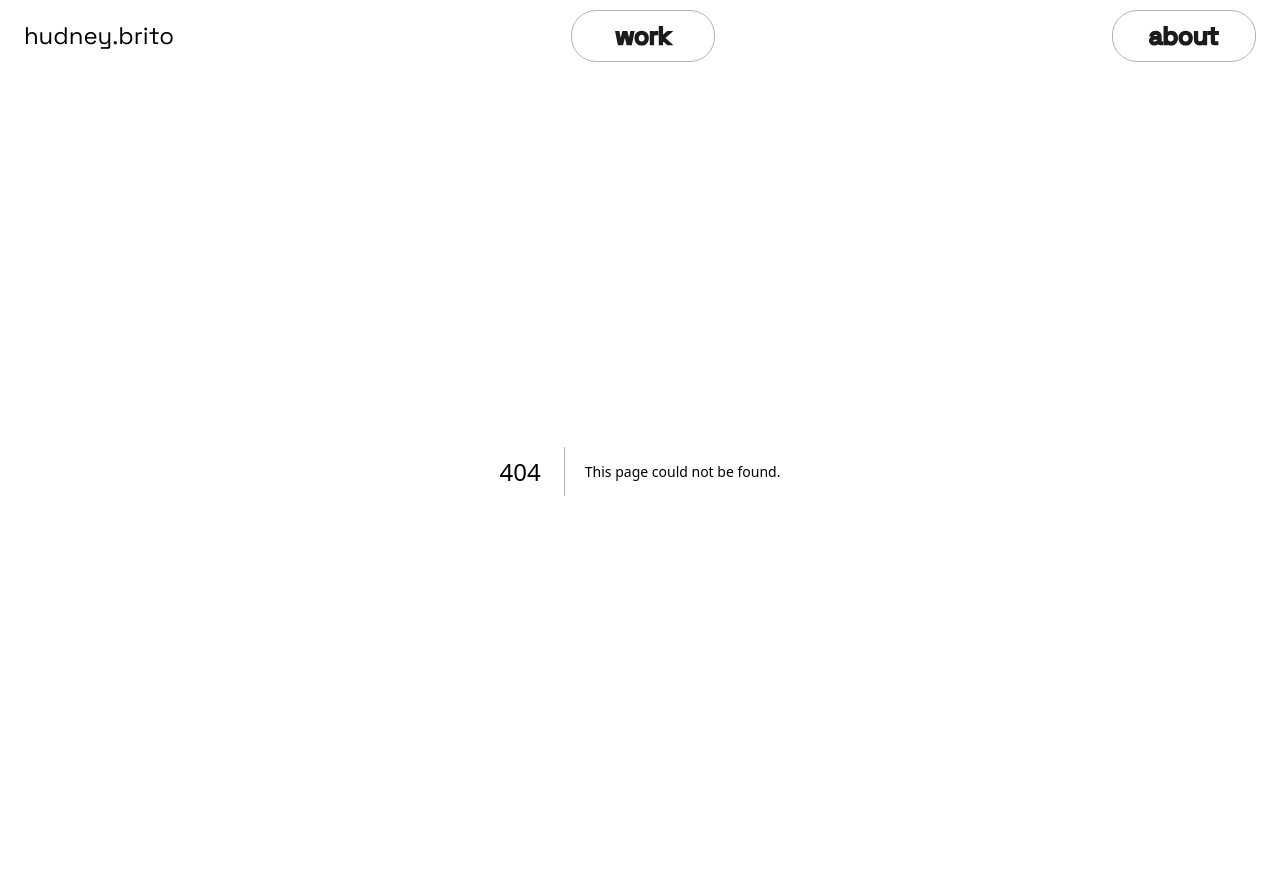
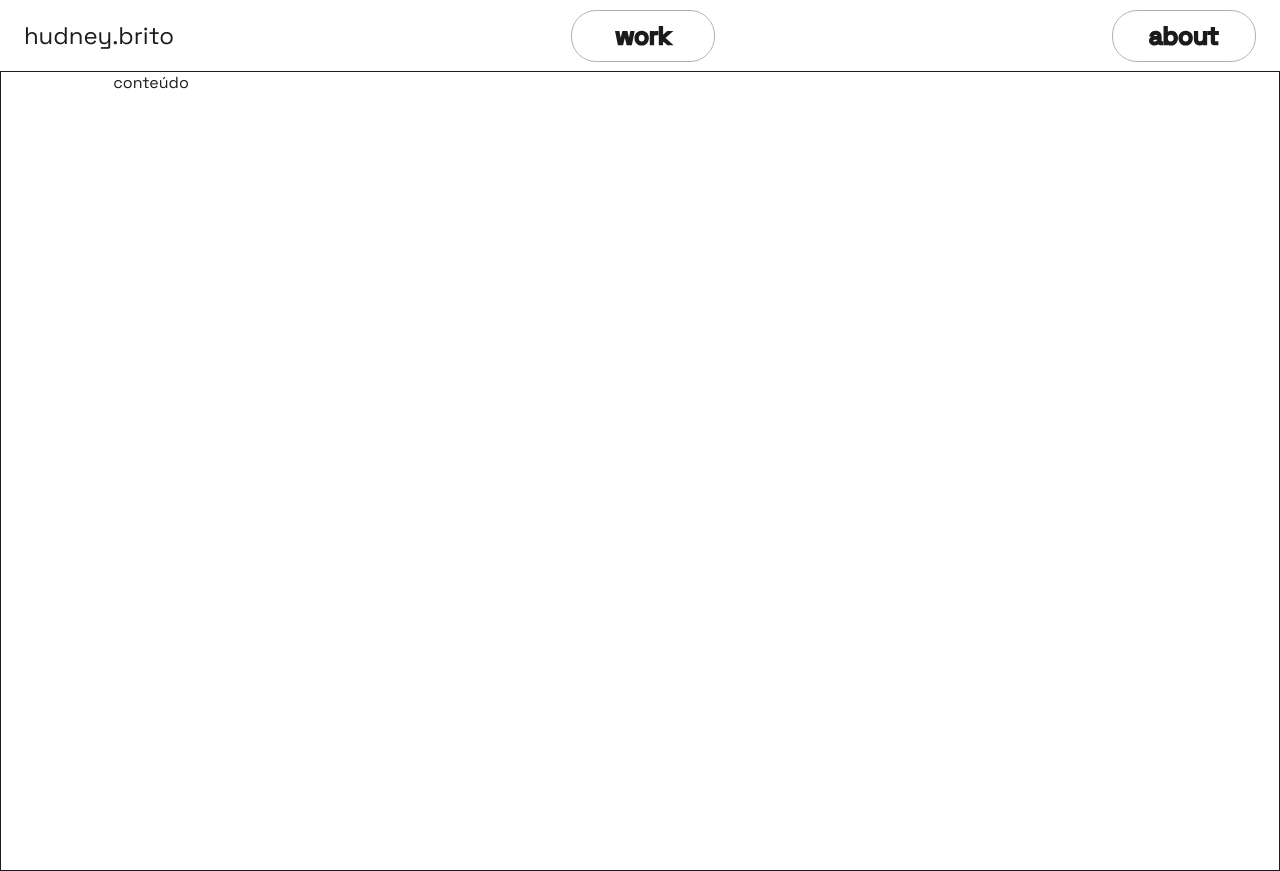
Before and after one commit to hudney-fsbrito/hudney-brito-portfolio, a Next.js app: page /startPage in a window 1280 px wide. Before the commit this address had no page. Built offline with nearby package versions, Linux system fonts and the light colour scheme.

Commit message:
refactor: Corrige rota para páginas

```diff
--- /dev/null
+++ b/src/app/aboutPage/page.tsx
@@ -0,0 +1,5 @@
+import About from "@/components/about/page";
+
+export default function AboutPage (){
+    return <About />
+}
--- a/src/app/layout.tsx
+++ b/src/app/layout.tsx
@@ -21,8 +21,8 @@ export default function RootLayout({
       <body className={`${spaceGrotesk.className}`}>
         <header>
           <h1 className="logo"><Link href={"/"}>hudney.brito</Link></h1>
-          <Link href={"@/work"} className="link-menu">work</Link>
-          <Link href={"@/about"} className="link-menu">about</Link>
+          <Link href={"/workPage"} className="link-menu">work</Link>
+          <Link href={"/aboutPage"} className="link-menu">about</Link>
         </header>
         {children}
       </body>
--- a/src/app/page.tsx
+++ b/src/app/page.tsx
@@ -8,7 +8,7 @@ export default function Home() {
     <div className={styles.page}>
       <main className={styles.main}>
         <h1>Dev. Web</h1>
-        <Link href={"@/start"} className={styles.btn}>Aperte! Caso queira.</Link>
+        <Link href={"/startPage"} className={styles.btn}>Aperte! Caso queira.</Link>
       </main>
       {/* <footer className={styles.footer}>
       </footer> */}
--- /dev/null
+++ b/src/app/startPage/page.tsx
@@ -0,0 +1,5 @@
+import Start from "@/components/start/page";
+
+export default function StartPage (){
+    return <Start />
+}
--- /dev/null
+++ b/src/app/workPage/page.tsx
@@ -0,0 +1,5 @@
+import Work from "@/components/work/page";
+
+export default function WorkPage (){
+    return <Work />
+}
--- a/src/components/about/page.tsx
+++ b/src/components/about/page.tsx
@@ -0,0 +1,5 @@
+"use client"
+const About = () => {
+    return <h1>About</h1>
+}
+export default About;
--- a/src/components/start/page.tsx
+++ b/src/components/start/page.tsx
@@ -1,35 +1,15 @@
 "use client";
 
-import { useState } from "react";
-import styles from "@/start.module.scss";
+import styles from "./start.module.scss";
+
 
 const Start = () => {
-  const [divs, setDivs] = useState<{ id: number; x: number; y: number }[]>([]);
 
-  const addRandomDiv = () => {
-    // Gera coordenadas aleatórias
-    const randomX = Math.random() * (window.innerWidth - 50); // Largura disponível
-    const randomY = Math.random() * (window.innerHeight - 50); // Altura disponível
 
-    // Adiciona uma nova div ao estado
-    setDivs((prevDivs) => [
-      ...prevDivs,
-      { id: Date.now(), x: randomX, y: randomY },
-    ]);
-  };
 
   return (
-    <div className={styles.container}>
-      <button className={styles.addButton} onClick={addRandomDiv}>
-        Adicionar Div
-      </button>
-      {divs.map((div) => (
-        <div
-          key={div.id}
-          className={styles.randomDiv}
-          style={{ left: `${div.x}px`, top: `${div.y}px` }}
-        />
-      ))}
+    <div className={`${styles.container}`}>
+      <div className={styles.box}>conteúdo</div>
     </div>
   );
 }
--- a/src/components/start/start.module.scss
+++ b/src/components/start/start.module.scss
@@ -1,43 +1,16 @@
-// Estilos principais
-.container {
-    margin: 0;
-    padding: 0;
-    height: 100vh;
-    width: 100vw;
-    overflow: hidden; // Evita rolagem
-    position: relative;
-  }
+@use "@/app/variables" as *;
 
-  // Estilo das divs aleatórias
-  .randomDiv {
-    position: absolute;
-    width: 50px;
-    height: 50px;
-    background-color: #3498db;
-    border-radius: 10px;
-  }
+.container{
+  border: 1px solid $eerie-black;
 
-  // Estilo do botão fixo
-  .addButton {
-    position: fixed;
-    bottom: 10px;
-    left: 10px;
-    padding: 10px 20px;
-    background-color: #2ecc71;
-    color: white;
-    border: none;
-    cursor: pointer;
-    border-radius: 5px;
-    font-size: 16px;
-    box-shadow: 0px 4px 6px rgba(0, 0, 0, 0.1);
-    transition: transform 0.2s ease;
+  width: 100%;
+  height: 100vh;
 
-    &:hover {
-      transform: scale(1.05);
-      background-color: #27ae60;
-    }
+}
 
-    &:active {
-      transform: scale(0.95);
-    }
-  }
+.box{
+  border-radius: 25px;
+  text-align: center;
+  width: 300px;
+  height: 200px;
+}
```
